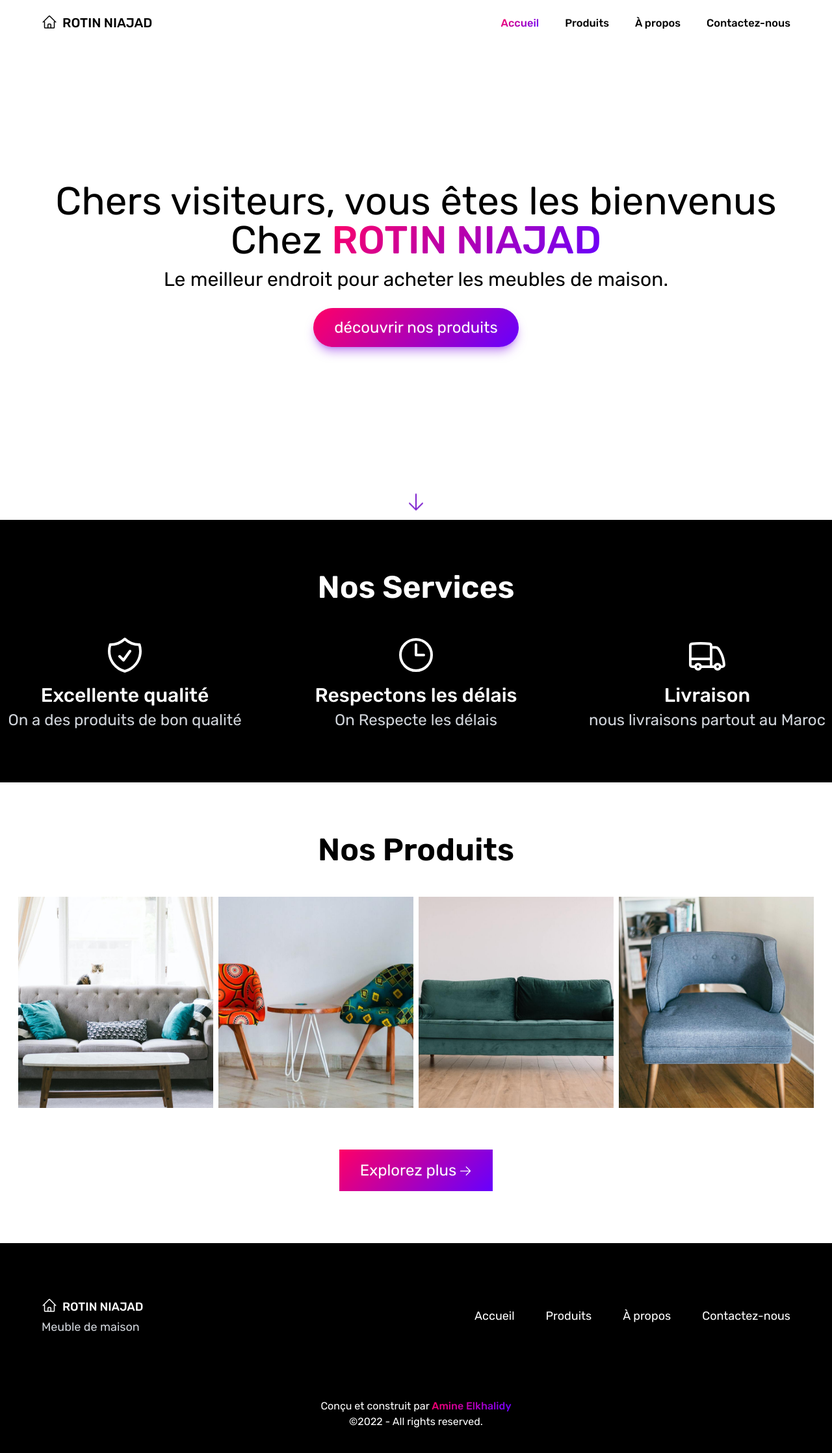
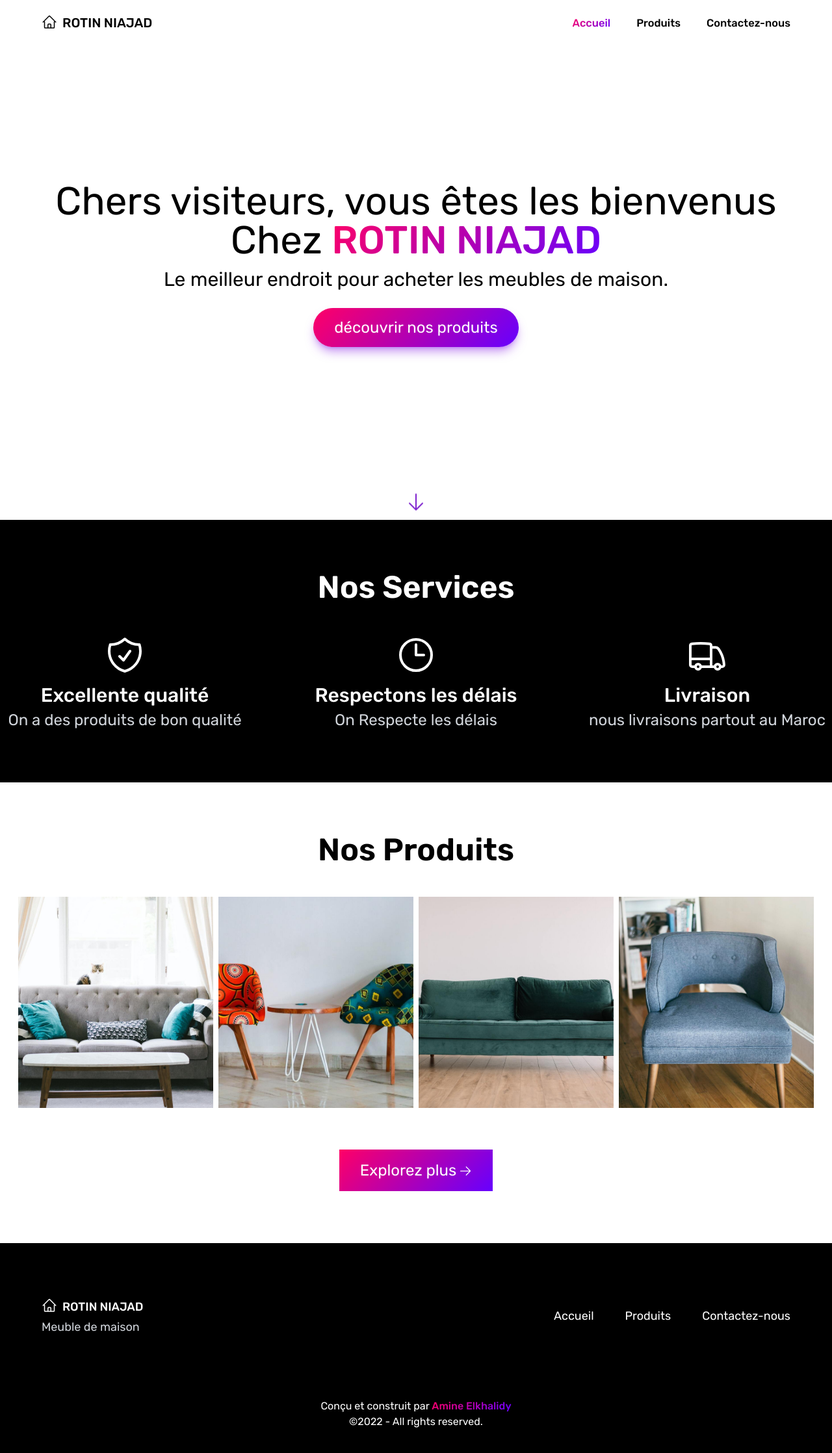
Before and after one commit to AmineElkhalidy/rotinniajad, a Next.js app: page / in a window 1280 px wide. Shown: the top 2236 px of the page at 65% size. Built offline with nearby package versions, Linux system fonts and the light colour scheme.

Commit message:
Pushing new changes...

```diff
--- a/src/components/layout/footer/index.js
+++ b/src/components/layout/footer/index.js
@@ -44,14 +44,7 @@ const Footer = () => {
                 Produits
               </Link>
             </li>
-            <li>
-              <Link
-                className="duration-300 sm:text-lg hover:text-gray-300"
-                href="/about"
-              >
-                À propos
-              </Link>
-            </li>
+
             <li>
               <Link
                 className="duration-300 sm:text-lg hover:text-gray-300"
--- a/src/components/layout/header/navbar/index.js
+++ b/src/components/layout/header/navbar/index.js
@@ -71,12 +71,6 @@ const Navbar = () => {
                 </li>
 
                 <li className="text-lg font-medium hover:text-gray-500">
-                  <Link onClick={() => setActiveMenu(false)} href="/about">
-                    À propos
-                  </Link>
-                </li>
-
-                <li className="text-lg font-medium hover:text-gray-500">
                   <Link onClick={() => setActiveMenu(false)} href="/contact">
                     Contactez-nous
                   </Link>
@@ -115,17 +109,6 @@ const Navbar = () => {
           <li>
             <Link
               className={`font-medium text-[1.03rem] text-grey-800 ${
-                router.pathname === "/about" ? "gradient-text" : ""
-              }`}
-              href="/about"
-            >
-              À propos
-            </Link>
-          </li>
-
-          <li>
-            <Link
-              className={`font-medium text-[1.03rem] text-grey-800 ${
                 router.pathname === "/contact" ? "gradient-text" : ""
               }`}
               href="/contact"
--- a/src/pages/about.js
+++ /dev/null
@@ -1,27 +0,0 @@
-import React from "react";
-
-// head
-import Head from "next/head";
-
-// motion
-import { motion } from "framer-motion";
-
-const About = () => {
-  return (
-    <>
-      <Head>
-        <title>About Us - Rotin Niajad</title>
-      </Head>
-
-      <section className="w-full min-h-screen">
-        <motion.div className="py-20">
-          <h2 className="mt-4 mb-8 text-2xl font-semibold text-center sm:mb-12 sm:text-3xl md:text-4xl lg:text-5xl">
-            À propos de nous
-          </h2>
-        </motion.div>
-      </section>
-    </>
-  );
-};
-
-export default About;
```
